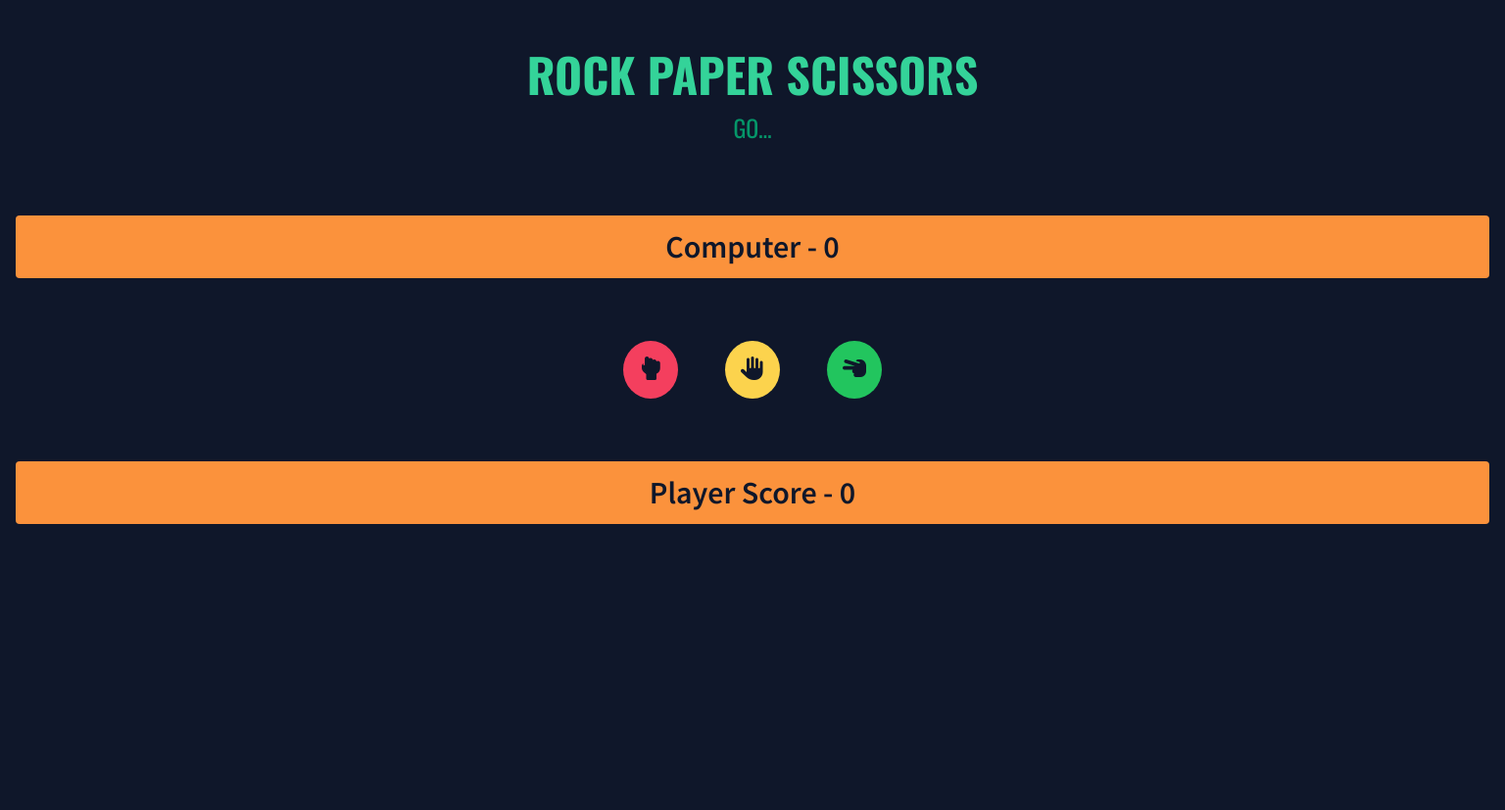
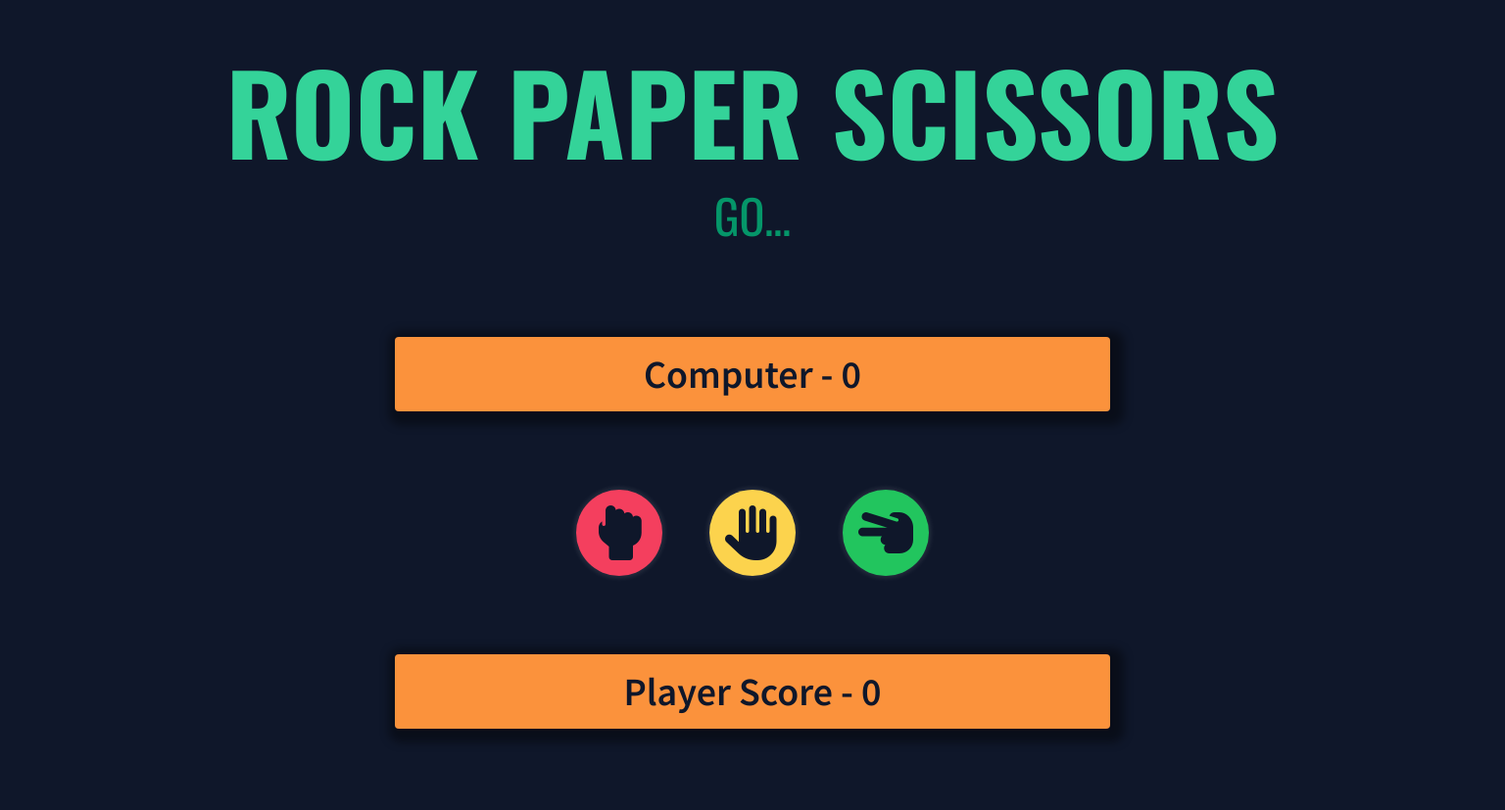
Before and after one commit to deejayjay/Rock-Paper-Scissors-VanillaJS, a website built with Parcel: page src/index.html in a window 1536 px wide. Shown: the whole page at 98% size. Before the commit the page ends 800 px from the top, so only its background shows below. Built offline with nearby package versions, Linux system fonts and the light colour scheme.

Commit message:
Adds styles for tablet and desktop layouts.

```diff
--- a/src/index.html
+++ b/src/index.html
@@ -40,7 +40,7 @@
       <h1 class="title">Rock Paper Scissors</h1>
       <p class="tagline">Go...</p>
     </header>
-    <main>
+    <main class="main">
       <section class="computer-wrapper">
         <h2>
           Computer - <span class="result-computer" id="resultComputer">0</span>
--- a/src/scss/_index.scss
+++ b/src/scss/_index.scss
@@ -42,6 +42,7 @@ body {
   border-radius: 0.25rem;
   background-color: #fb923c;
   text-align: center;
+  box-shadow: 4px 4px 10px 10px rgba(0, 0, 0, 0.4);
 }
 
 .computer-wrapper h2 {
@@ -57,6 +58,7 @@ body {
   height: 59px;
   color: #0f172a;
   transition: all 0.5s ease;
+  box-shadow: 0 0 5px 2px rgba(255, 255, 255, 0.1);
 
   &:hover {
     cursor: pointer;
@@ -101,3 +103,76 @@ body {
     transform: scale(2);
   }
 }
+
+@media only screen and (min-width: 768px) {
+  body {
+    padding: 2rem;
+  }
+
+  .header {
+    margin: 1.5rem 0;
+
+    .title {
+      font-size: 4.5rem;
+    }
+
+    .tagline {
+      font-size: 2.5rem;
+    }
+  }
+
+  .computer-wrapper h2,
+  .player-wrapper h2 {
+    margin: 5rem 0;
+    font-size: 2.5rem;
+  }
+
+  .computer-wrapper h2 {
+    margin-top: 4rem;
+  }
+
+  .btn-action {
+    width: 72px;
+    height: 73px;
+
+    i {
+      font-size: 2.5rem;
+    }
+  }
+}
+
+@media only screen and (min-width: 1281px) {
+  body {
+    max-width: 1280px;
+  }
+
+  body,
+  .main {
+    margin: 0 auto;
+  }
+
+  .header {
+    .title {
+      font-size: 7rem;
+      line-height: 1;
+    }
+
+    .tagline {
+      margin-top: 1rem;
+      font-size: 3rem;
+    }
+  }
+
+  .main {
+    width: 60%;
+  }
+
+  .btn-action {
+    width: 88px;
+    height: 88px;
+
+    i {
+      font-size: 3.5rem;
+    }
+  }
+}
```
Also changed, not shown: src/css/styles.css, src/css/styles.min.css, 2 other files.
